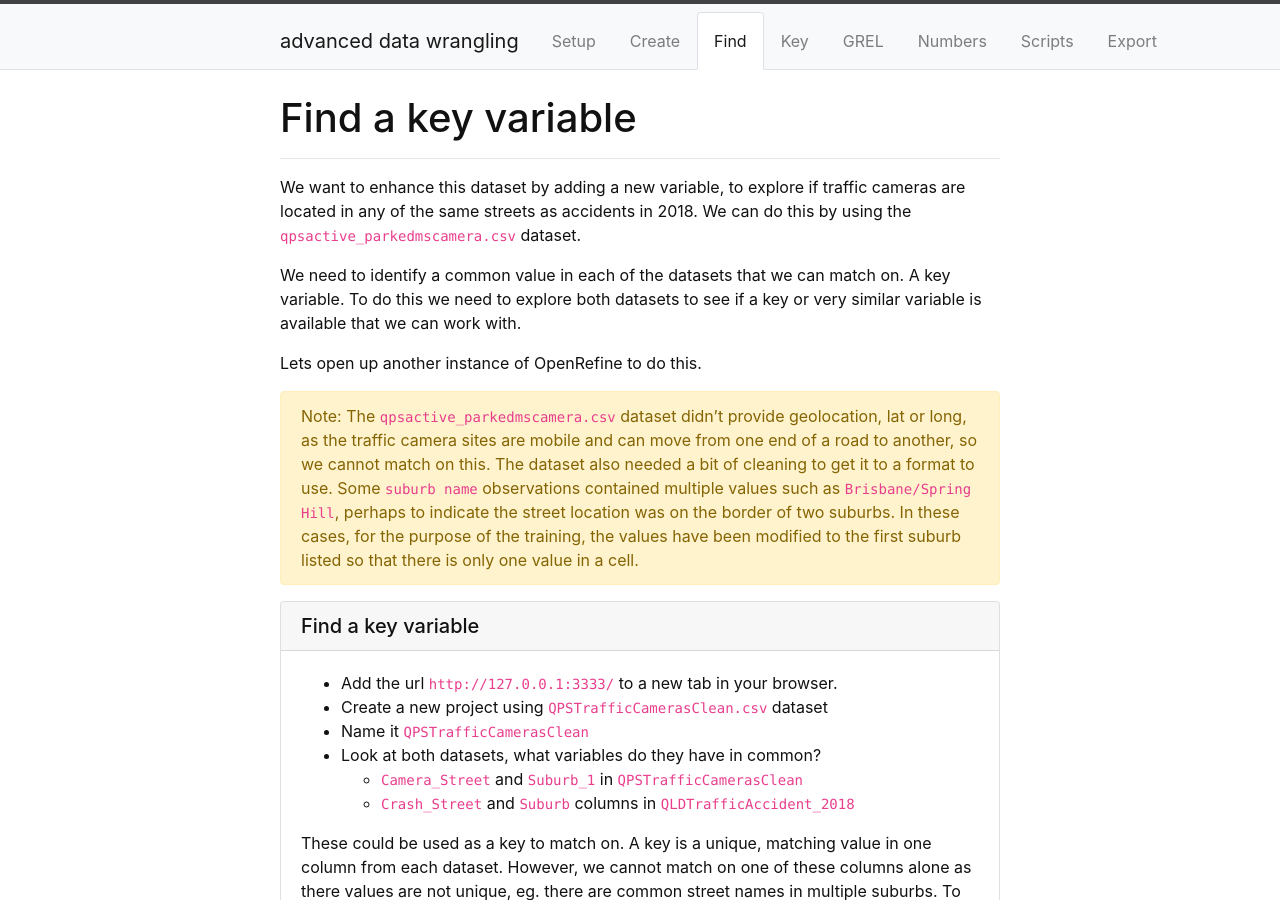
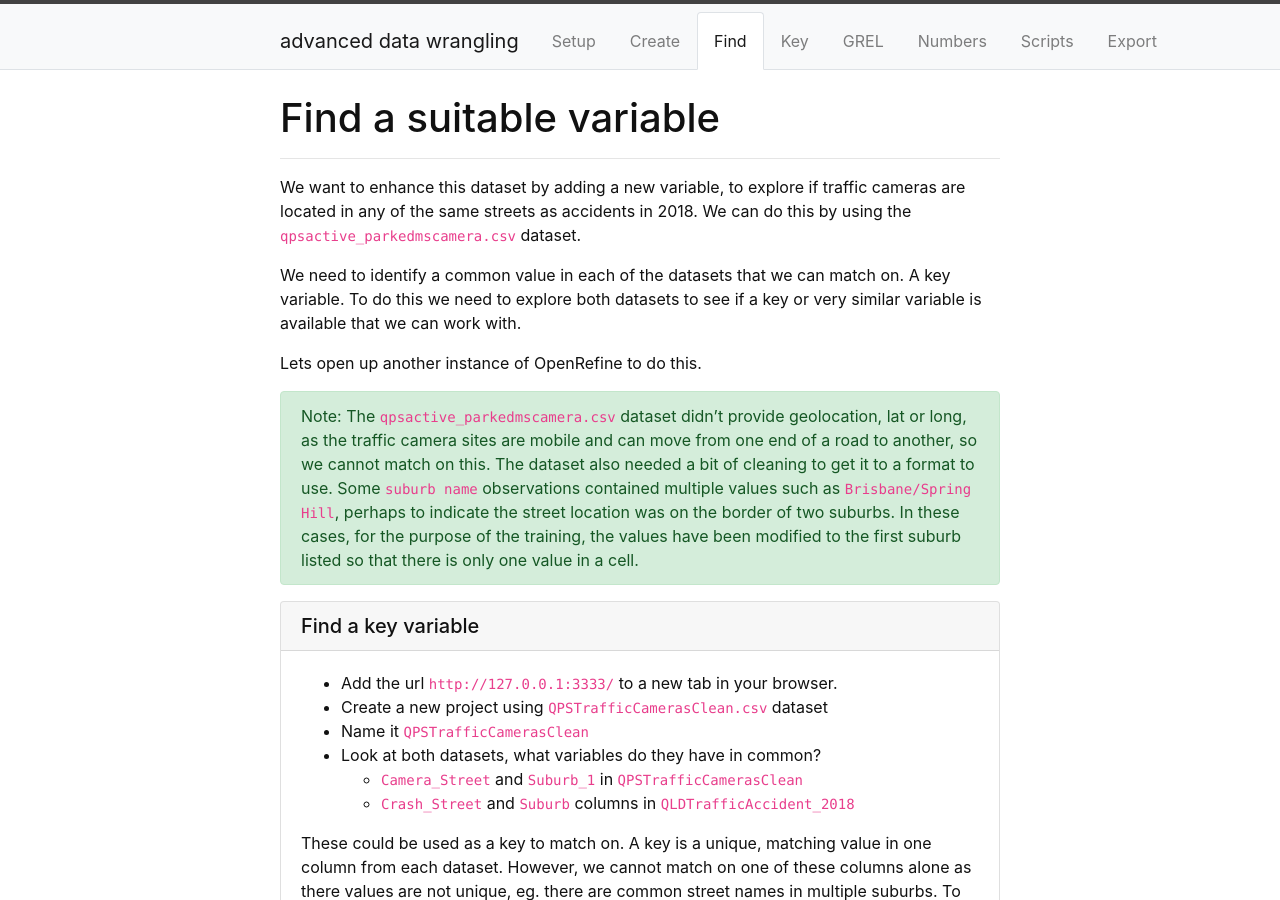
Before and after one commit to GULibrarySandbox/advanced-data-wrangle-old, a Jekyll site: the page built from content/3-lesson.md, in a window 1280 px wide and 900 px high. Built offline with Jekyll 4.4.1, drawn with Linux system fonts in a browser that asks for light colours.

Commit message:
Update 3-lesson.md

```diff
--- a/content/3-lesson.md
+++ b/content/3-lesson.md
@@ -2,7 +2,7 @@
 title: Find
 nav: true
 ---
-# Find a key variable
+# Find a suitable variable
 
 --------
 
@@ -13,7 +13,7 @@ We need to identify a common value in each of the datasets that we can match on.
 Lets open up another instance of OpenRefine to do this.
 
 {% capture alert %} Note: The `qpsactive_parkedmscamera.csv`  dataset didn’t provide geolocation, lat or long, as the traffic camera sites are mobile and can move from one end of a road to another, so we cannot match on this.  The dataset also needed a bit of cleaning to get it to a format to use. Some `suburb name` observations contained multiple values such as `Brisbane/Spring Hill`, perhaps to indicate the street location was on the border of two suburbs.  In these cases, for the purpose of the training, the values have been modified to the first suburb listed so that there is only one value in a cell.{% endcapture %}
-{% include alert.md text=alert color="warning" %}
+{% include alert.md text=alert color="success" %}
 
 {% capture text %}
 - Add the url  `http://127.0.0.1:3333/`  to a new tab in your browser.
```
